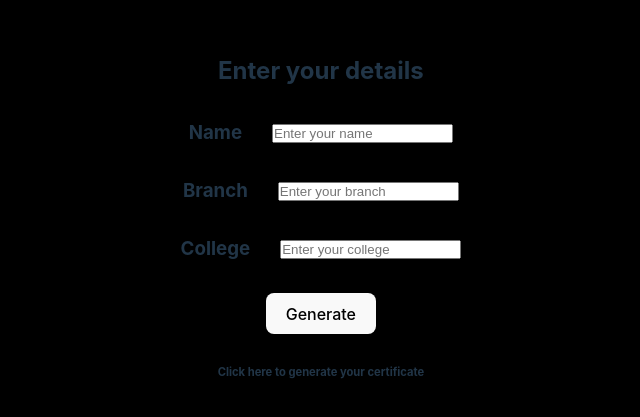
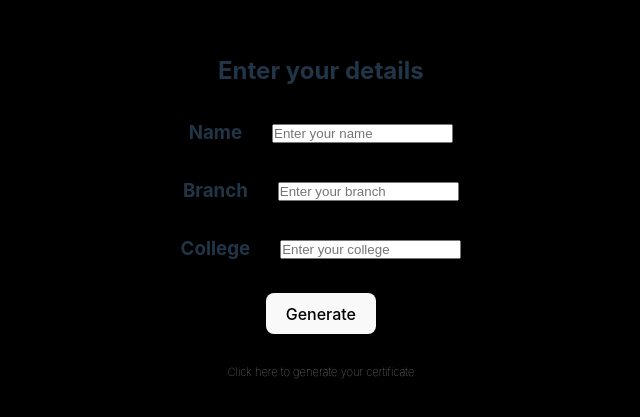
Before and after one commit to rohancs127/Certificate-generator, a React (Vite) app: page / in a window 1280 px wide. Shown: the part 147-564 px from the top of the page, without its empty margins (293-933 px from the left). Built offline with nearby package versions, Linux system fonts and the light colour scheme.

Commit message:
changed subtitle style

```diff
--- a/src/assets/styles/Input.module.css
+++ b/src/assets/styles/Input.module.css
@@ -18,4 +18,6 @@
 
 .subtitle{
     font-size: 0.7rem;
+    color: rgb(159, 159, 159);
+    font-weight: 100;
 }
```
